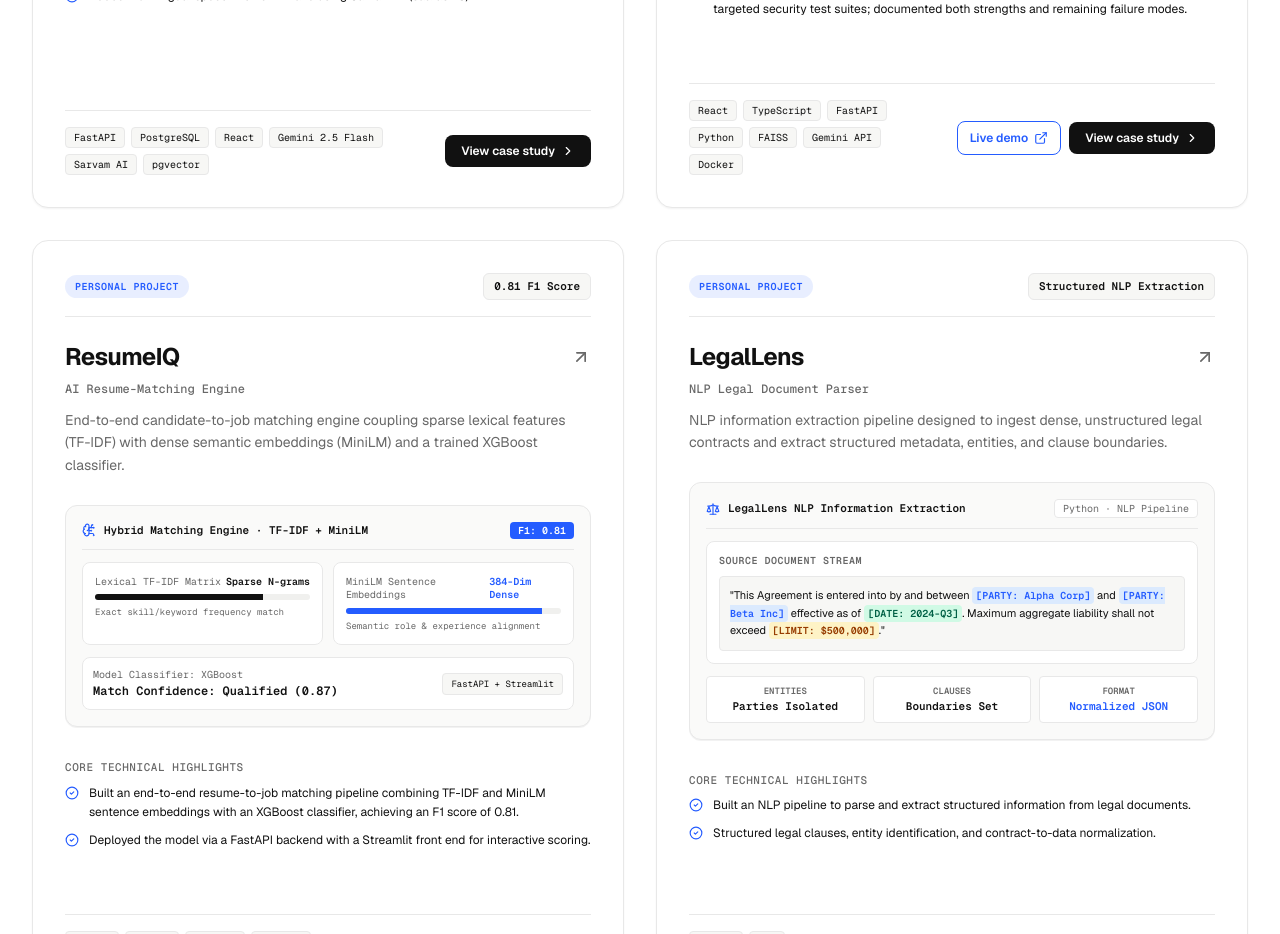
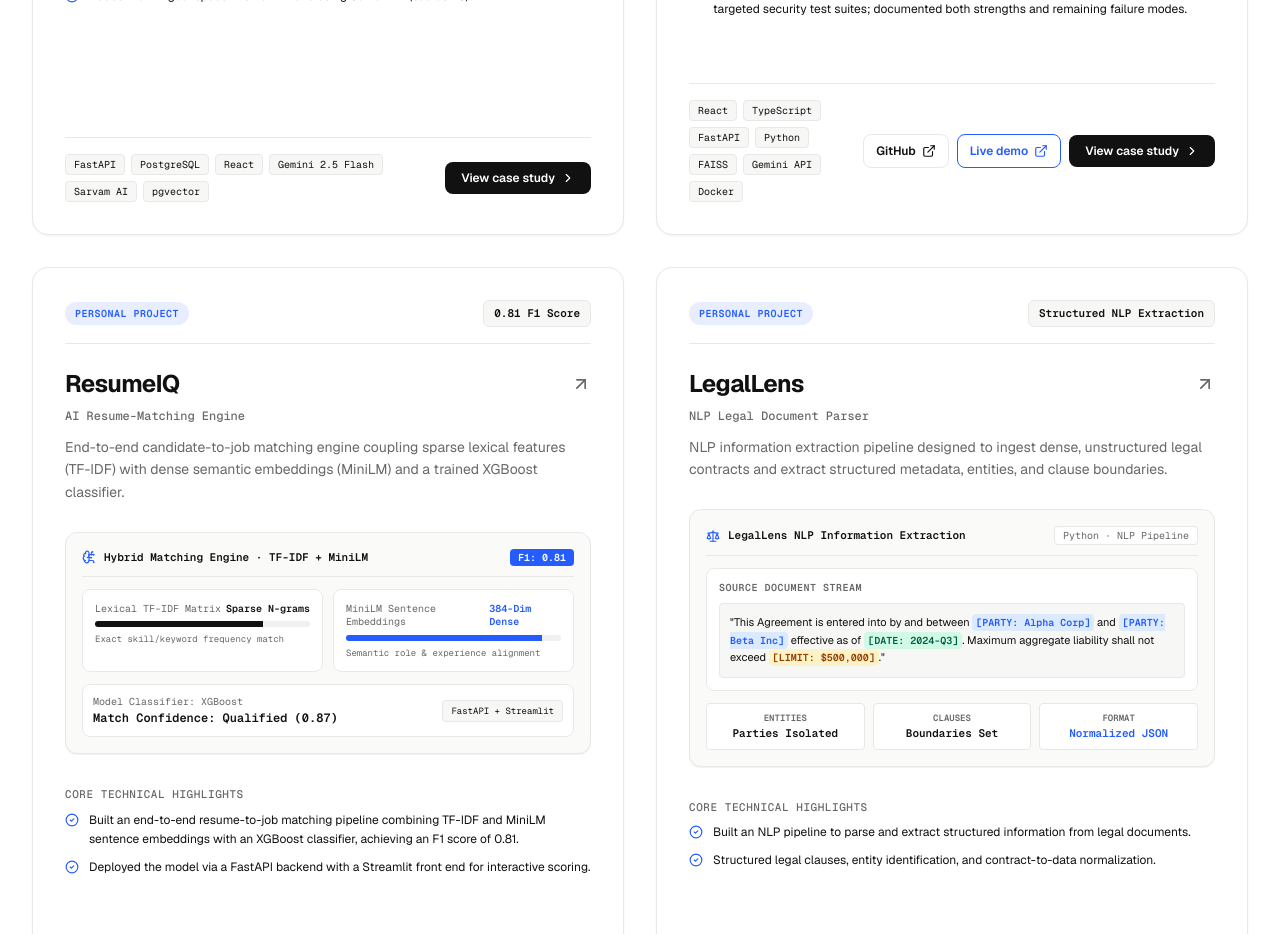
Before and after one commit to Ankitkumar06102005/portfolio, a React (Vite) app: page / in a window 1280 px wide. Shown: the part 2040-2974 px from the top of the page. Built offline with nearby package versions, Linux system fonts and the light colour scheme.

Commit message:
Add Contexta AI live demo and GitHub links

```diff
--- a/src/components/ProjectCard.tsx
+++ b/src/components/ProjectCard.tsx
@@ -7,13 +7,18 @@ import { DemoLoadingModal } from './DemoLoadingModal';
 interface ProjectCardProps { key?: string; project: Project; onOpenCaseStudy: (project: Project) => void; }
 
 const LIVE_DEMOS: Record<string, string> = {
-  'contexta-ai': 'https://contextaai-iota.vercel.app/',
+  'contexta-ai': 'https://contexta-ai-ipbi.onrender.com/',
   'resume-iq': 'https://resumeiq-partner.streamlit.app/',
   'legal-lens': 'https://legallens-xi.vercel.app/',
 };
 
+const GITHUB_REPOS: Record<string, string> = {
+  'contexta-ai': 'https://github.com/Ankitkumar06102005/contextaAI',
+};
+
 export function ProjectCard({ project, onOpenCaseStudy }: ProjectCardProps) {
   const liveDemo = LIVE_DEMOS[project.id];
+  const githubRepo = GITHUB_REPOS[project.id];
   const [demoOpen, setDemoOpen] = useState(false);
 
   return <>
@@ -24,7 +29,7 @@ export function ProjectCard({ project, onOpenCaseStudy }: ProjectCardProps) {
         <div className="pt-1"><ProjectVisualMockup project={project} /></div>
         <div className="space-y-2 pt-2"><div className="text-[11px] font-mono uppercase tracking-wider text-[#686868] font-medium">Core Technical Highlights</div><ul className="space-y-2">{project.highlights.slice(0, 3).map((item, idx) => <li key={idx} className="flex items-start gap-2.5 text-xs text-[#111111]"><CheckCircle2 className="w-3.5 h-3.5 text-[#245CFF] shrink-0 mt-0.5" /><span className="leading-relaxed">{item}</span></li>)}</ul></div>
       </div>
-      <div className="p-6 sm:p-8 pt-0 mt-auto"><div className="pt-4 border-t border-[#E8E8E8] flex flex-col sm:flex-row items-start sm:items-center justify-between gap-4"><div className="flex flex-wrap gap-1.5 max-w-md">{project.tech.map((t, idx) => <span key={idx} className="text-[10px] font-mono px-2 py-0.5 rounded bg-[#F7F7F5] text-[#111111] border border-[#E8E8E8]">{t}</span>)}</div><div className="flex items-center gap-2 shrink-0">{liveDemo && <button type="button" onClick={() => setDemoOpen(true)} className="inline-flex items-center gap-1.5 px-3 py-2 rounded-lg text-xs font-semibold border border-[#245CFF] text-[#245CFF] hover:bg-[#245CFF] hover:text-white transition-all" aria-label={`Open ${project.title} live demo`}>Live demo <ExternalLink className="w-3.5 h-3.5" /></button>}<button type="button" onClick={() => onOpenCaseStudy(project)} className="inline-flex items-center gap-1.5 px-4 py-2 rounded-lg text-xs font-semibold bg-[#111111] text-white hover:bg-[#245CFF] transition-all" id={`btn-case-study-${project.id}`}>View case study <ChevronRight className="w-3.5 h-3.5" /></button></div></div></div>
+      <div className="p-6 sm:p-8 pt-0 mt-auto"><div className="pt-4 border-t border-[#E8E8E8] flex flex-col sm:flex-row items-start sm:items-center justify-between gap-4"><div className="flex flex-wrap gap-1.5 max-w-md">{project.tech.map((t, idx) => <span key={idx} className="text-[10px] font-mono px-2 py-0.5 rounded bg-[#F7F7F5] text-[#111111] border border-[#E8E8E8]">{t}</span>)}</div><div className="flex items-center gap-2 shrink-0">{githubRepo && <a href={githubRepo} target="_blank" rel="noreferrer" className="inline-flex items-center gap-1.5 px-3 py-2 rounded-lg text-xs font-semibold border border-[#E8E8E8] text-[#111111] hover:border-[#245CFF] hover:text-[#245CFF] transition-all" aria-label={`View ${project.title} source code on GitHub`}>GitHub <ExternalLink className="w-3.5 h-3.5" /></a>}{liveDemo && <button type="button" onClick={() => setDemoOpen(true)} className="inline-flex items-center gap-1.5 px-3 py-2 rounded-lg text-xs font-semibold border border-[#245CFF] text-[#245CFF] hover:bg-[#245CFF] hover:text-white transition-all" aria-label={`Open ${project.title} live demo`}>Live demo <ExternalLink className="w-3.5 h-3.5" /></button>}<button type="button" onClick={() => onOpenCaseStudy(project)} className="inline-flex items-center gap-1.5 px-4 py-2 rounded-lg text-xs font-semibold bg-[#111111] text-white hover:bg-[#245CFF] transition-all" id={`btn-case-study-${project.id}`}>View case study <ChevronRight className="w-3.5 h-3.5" /></button></div></div></div>
     </div>
     <DemoLoadingModal url={demoOpen ? liveDemo ?? null : null} title={project.title} onClose={() => setDemoOpen(false)} />
   </>;
```
